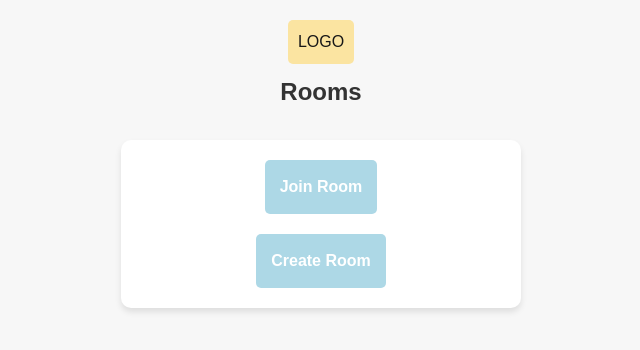
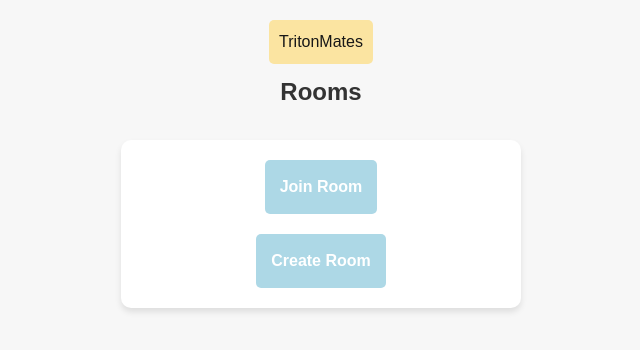
Before and after one commit to a2jensen/CSE-110-TritonMates, a Next.js app: page /rooms in a window 1280 px wide. Shown: the top 350 px of the page, without its empty margins (319-959 px from the left). Built offline with nearby package versions, Linux system fonts and the light colour scheme.

Commit message:
UI Changes

```diff
--- a/app/rooms/create/page.tsx
+++ b/app/rooms/create/page.tsx
@@ -70,7 +70,7 @@ export default function CreateRoom() {
             />
             <input
                 type="password"
-                placeholder="Password (optional)"
+                placeholder="Password"
                 value={password}
                 onChange={(e) => setPassword(e.target.value)}
             />
--- a/app/rooms/page.tsx
+++ b/app/rooms/page.tsx
@@ -33,7 +33,7 @@ export default function RoomsPage() {
     return (
         <div className="container">
             <header className="header">
-                <div className="logo">LOGO</div>
+                <div className="logo">TritonMates</div>
                 <h1>Rooms</h1>
             </header>
 
--- a/components/logo.tsx
+++ b/components/logo.tsx
@@ -1,3 +1,3 @@
 export default function Logo() {
-    return <div>LOGO</div>;
+    return <div>TritonMates</div>;
 }
```
